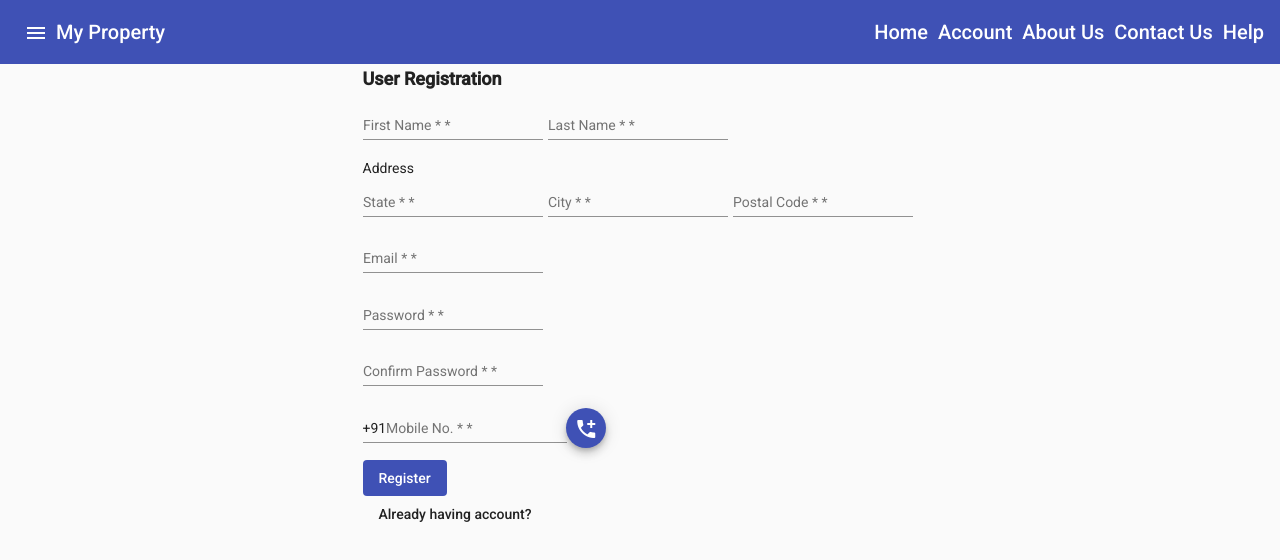
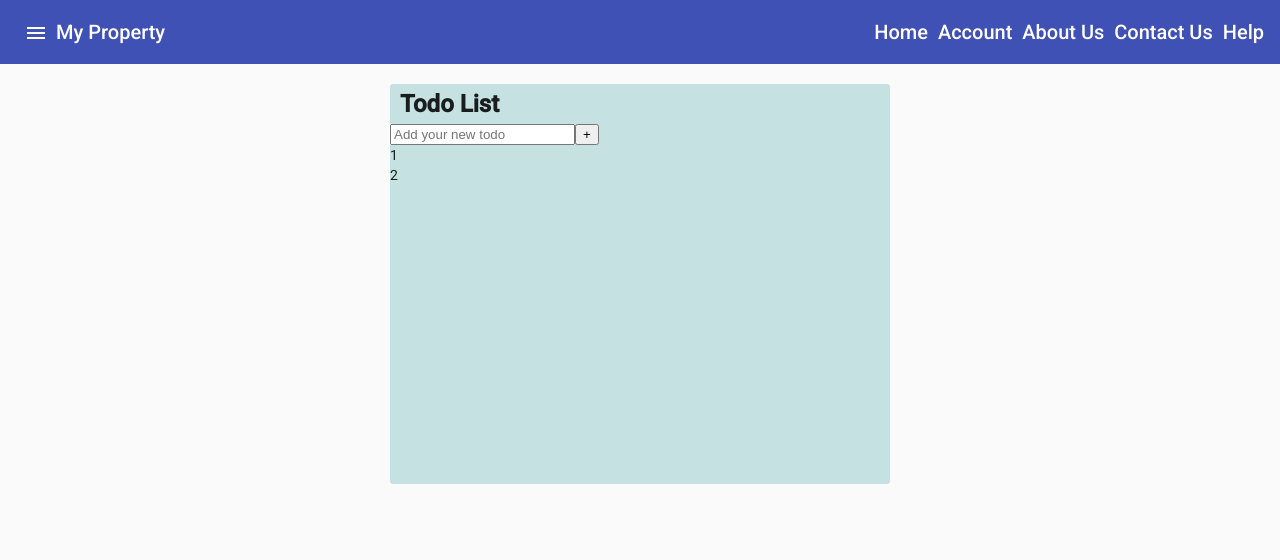
Before and after one commit to viraj02/angulardemo, an Angular app: page /todo in a window 1280 px wide. Before the commit this address led to /register. Shown: the top 560 px of the page. Built offline with nearby package versions, Linux system fonts and the light colour scheme.

Commit message:
Created todo list module

```diff
--- a/src/app/app-routing.module.ts
+++ b/src/app/app-routing.module.ts
@@ -9,6 +9,9 @@ const routes: Routes = [
   },
   {
     path: 'login', component: LoginComponent
+  },
+  {
+    path: 'todo', loadChildren: () => import('./todo/todo.module').then(m => m.TodoModule)
   },
   {
     path: '', redirectTo: 'register', pathMatch: 'full'
--- /dev/null
+++ b/src/app/todo/main/main.component.css
@@ -0,0 +1,22 @@
+.todo-wrapper {
+    display: flex;
+    justify-content: center;
+
+    /* background-image: linear-gradient(blue, white); */
+}
+
+.todo-container {
+    height: 400px;
+    width: 500px;
+    margin-top: 20px;
+    background-color: rgb(198, 225, 225);
+    border-radius: 3px;
+    /* border: 1px solid red; */
+    /* box-shadow: 1px 0px 20px rgb(77, 53, 232); */
+}
+
+.todo-container .title {
+    font-weight: bold;
+    font-size: 24px;
+    margin: 10px;
+}
--- /dev/null
+++ b/src/app/todo/main/main.component.html
@@ -0,0 +1,25 @@
+<div class="container-fluid todo-wrapper">
+
+    <div class="todo-container container">
+
+        <div class="row">
+            <div class="title col-lg-12">Todo List</div>
+        </div>
+
+        <div class="row mt-2 p-2">
+            <input type="text" class="form-control col" placeholder="Add your new todo">
+            <button class="btn btn-primary col col-lg-1 mx-1">+</button>
+        </div>
+
+        <div class="todo-task">
+
+            <div>1</div>
+            <div>2</div>
+
+        </div>
+
+
+    </div>
+
+
+</div>
--- /dev/null
+++ b/src/app/todo/main/main.component.ts
@@ -0,0 +1,15 @@
+import { Component, OnInit } from '@angular/core';
+
+@Component({
+  selector: 'app-main',
+  templateUrl: './main.component.html',
+  styleUrls: ['./main.component.css']
+})
+export class MainComponent implements OnInit {
+
+  constructor() { }
+
+  ngOnInit(): void {
+  }
+
+}
```
Also changed, not shown: src/app/todo/todo-routing.module.ts (added, +15 -0 lines), src/app/todo/todo.module.ts (added, +17 -0 lines), 1 other file (tests, documents, lock files or other folders).
